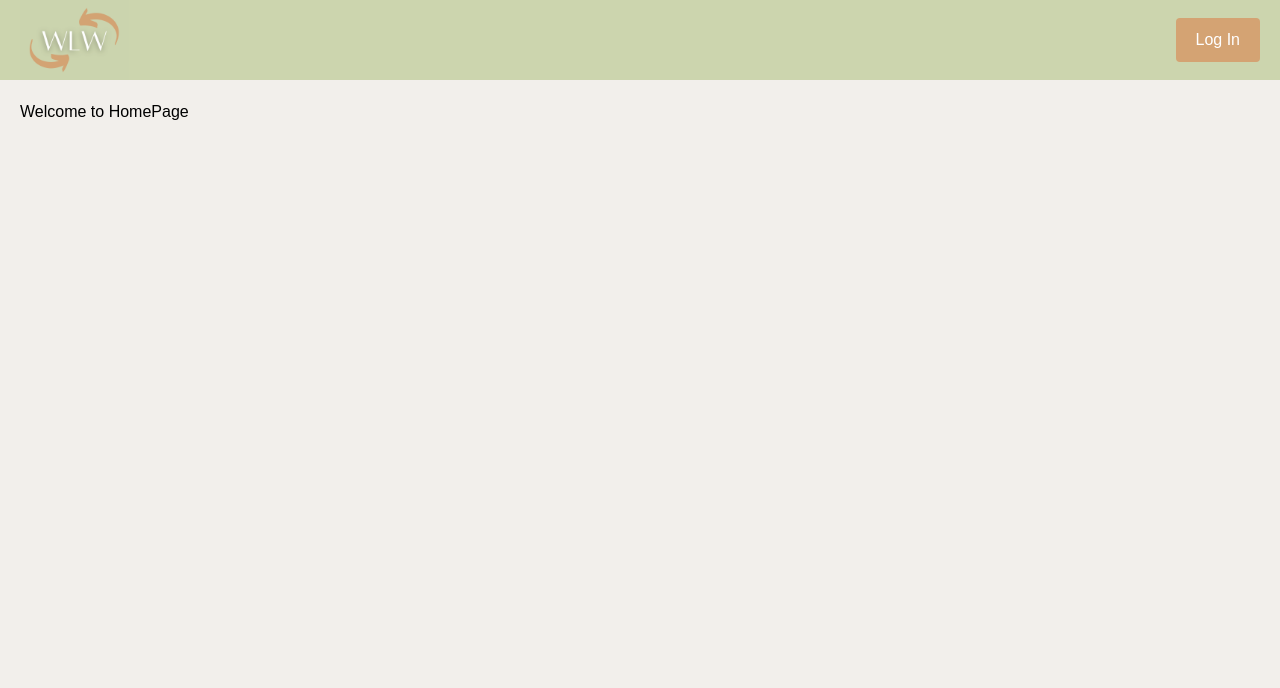
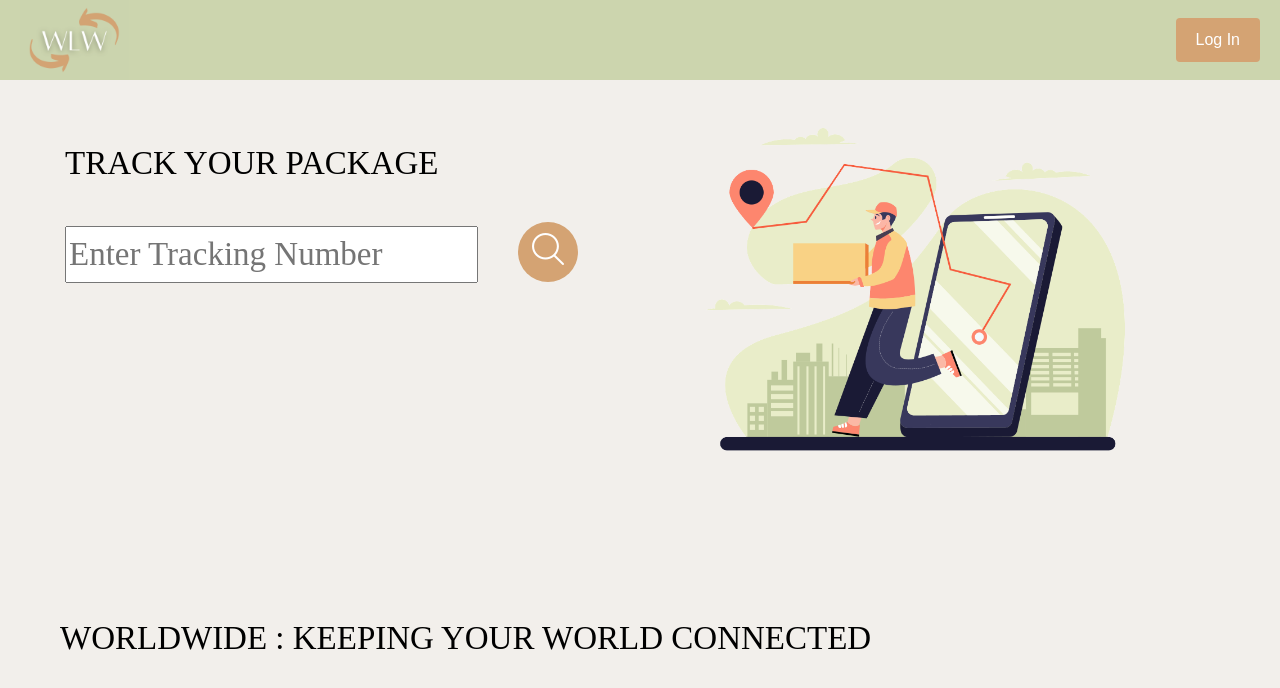
Before and after one commit to cristina-trofimov/WLW_soen343, a React (Vite) app in the folder frontend/: page /home in a window 1280 px wide. Shown: the top 688 px of the page. Built offline with nearby package versions, Linux system fonts and the light colour scheme.

Commit message:
home page finished

```diff
--- a/frontend/src/pages/HomePage.tsx
+++ b/frontend/src/pages/HomePage.tsx
@@ -1,7 +1,24 @@
+import './Homepage.css';
 
 const HomePage = () => {
     return (
-        <div>Welcome to HomePage</div>
+            <div id={"trackingPackage"}>
+                <div className={"grid-container"}>
+                    <div className={"column"} id={"column-left"}>
+                        <p id={"importantInfo"}>TRACK YOUR PACKAGE</p>
+                        <div id={"searchArea"}>
+                            <input placeholder={"Enter Tracking Number"}/>
+                            <button id={"searchButton"}>
+                                <img src={"./public/Search icon.png"} height={"40px"} id={"searchImage"}/>
+                            </button>
+                        </div>
+                    </div>
+                    <div className={"column"}>
+                        <img src={"./public/HomepagePhoto.png"} height={"55%"} />
+                    </div>
+                </div>
+                <p id={"importantInfo"}>WORLDWIDE : KEEPING YOUR WORLD CONNECTED</p>
+            </div>
     )
 }
 
--- /dev/null
+++ b/frontend/src/pages/Homepage.css
@@ -0,0 +1,35 @@
+#trackingPackage {
+  flex-direction: column;
+  justify-content: center;
+    font-family: Alta, serif;
+    font-size: 33px;
+    padding-left: 40px;
+}
+
+#searchButton{
+    background-color: #d4a373;
+    height: 60px;
+    width: 60px;
+    border: none;
+    color: white;
+    text-align: center;
+    text-decoration: none;
+    display: inline-block;
+    cursor: pointer;
+    border-radius: 50%;
+    margin-left: 40px;
+}
+#searchImage{
+    padding-top:8px;
+}
+.grid-container {
+  display: grid;
+  grid-template-columns: 1fr 1fr; /* Creates two equal columns */
+  gap: 50px;
+    height:60vh;
+}
+
+.column {
+  padding: 5px;
+      box-sizing: border-box;
+}
--- a/frontend/src/routes/Layout.module.css
+++ b/frontend/src/routes/Layout.module.css
@@ -6,6 +6,7 @@ body {
     margin: 0;
     font-family: Arial, sans-serif;
     min-height: 100vh;
+    overflow: hidden;
 }
 
 .layoutContainer {
--- a/frontend/src/routes/Layout.tsx
+++ b/frontend/src/routes/Layout.tsx
@@ -11,7 +11,6 @@ const Layout = () => {
         <div className={classes.layoutContainer}>
             <div className={classes.header}>
                 <a onClick={() => navigate("/home")}><div className={classes.logo}><Image src={"./public/WLW_logo.png"} h={"80px"} /></div></a>
-
                 <button className={classes.loginButton} onClick={() => navigate("/login")} >Log In</button>
             </div>
             <main className={classes.mainContent}><Outlet /></main>
```
Also changed, not shown: frontend/public/HomepagePhoto.png (added), frontend/public/Search icon.png (added).
